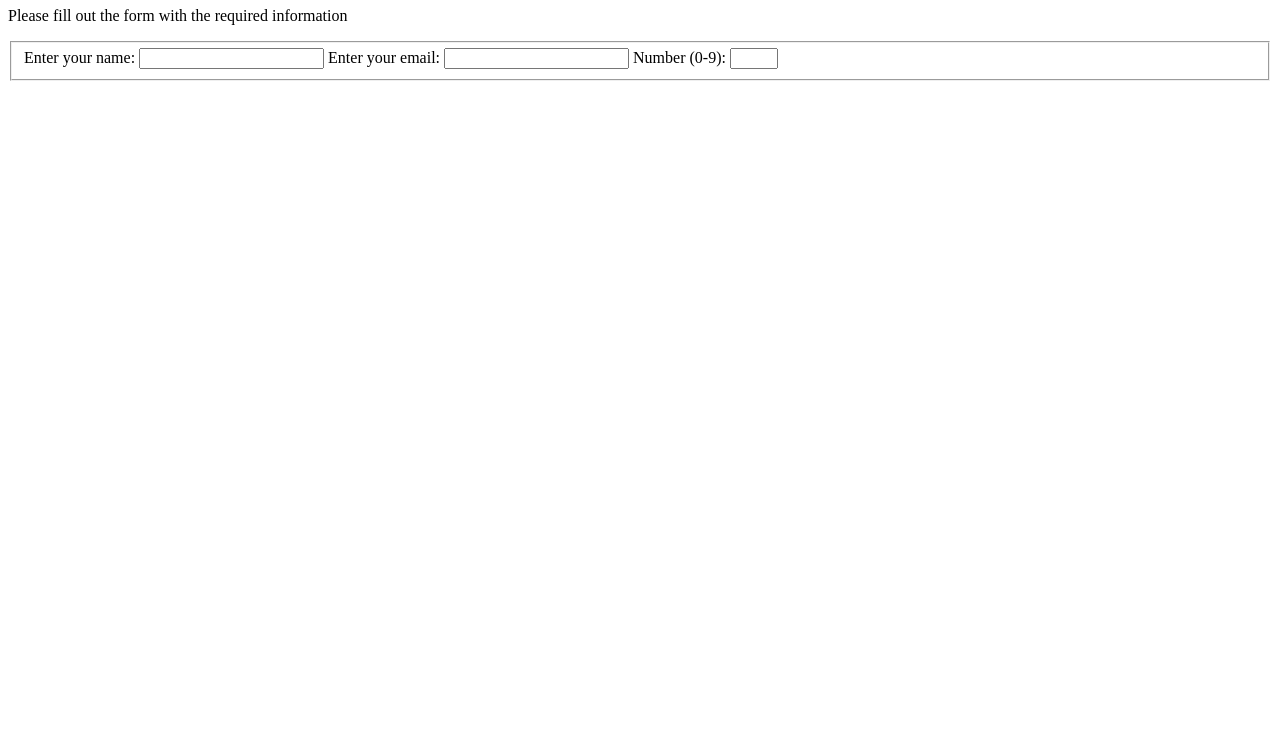
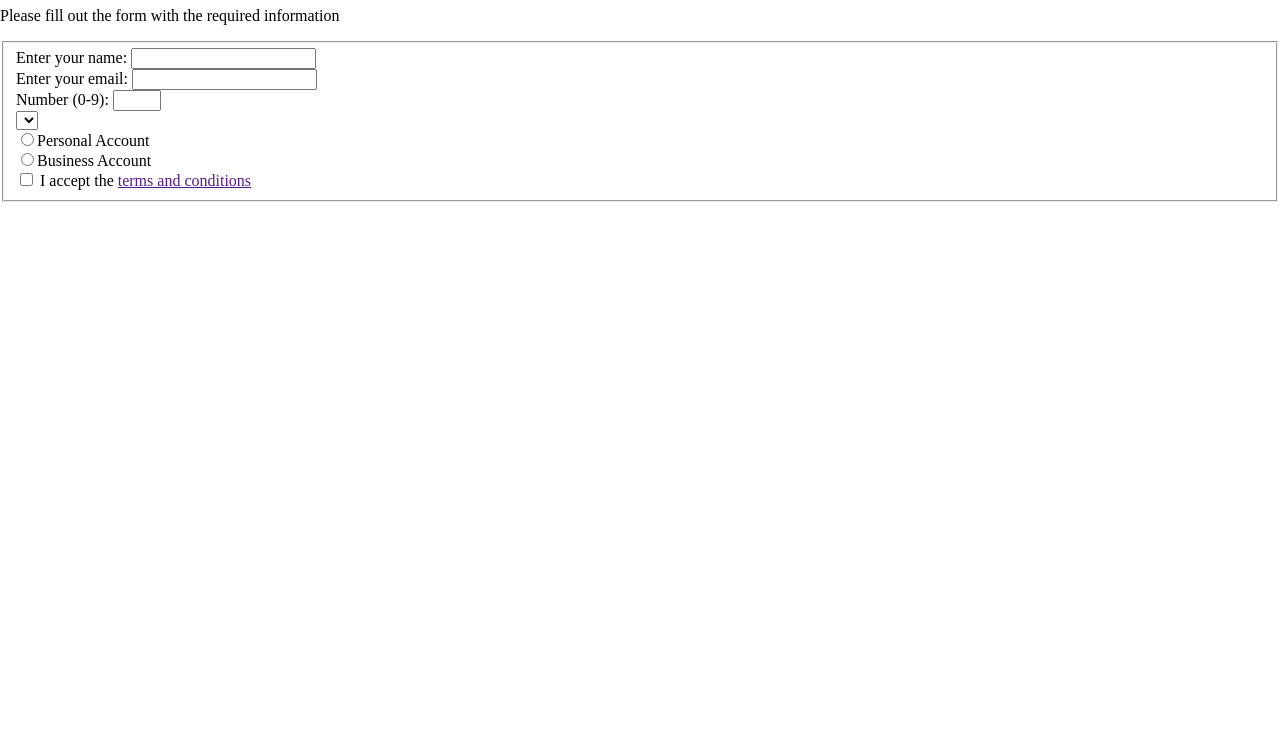
Before and after one commit to kaz9112/fcc-survey-form, a plain HTML site: page index.html in a window 1280 px wide. Shown: the part 73-821 px from the top of the page. Before the commit the page ends 800 px from the top, so only its background shows below. Drawn offline with Linux system fonts and the light colour scheme.

Commit message:
barebone done, start editing css

```diff
--- a/index.html
+++ b/index.html
@@ -11,13 +11,28 @@
     <form id="survey-form" method="post" action="">
       <fieldset>
         <label for="name-label">Enter your name:
-          <input id="name-label" type="text" required>
+          <input type="text" id="name-label" required>
         </label>
         <label for="email-label">Enter your email:
-          <input id="email-label" type="email" required>
+          <input type="email" id="email-label" required>
         </label>
         <label for="number-label">Number (0-9):
-          <input id="number-label" type="number" min="0"max="9" required>
+          <input type="number" id="number-label" min="0"max="9" required>
+        </label>
+        <label for="dropdown">
+          <select id="dropdown" name="">
+            <option></option>
+            <option></option>
+          </select>
+        </label>
+        <label>
+          <input type="radio" id="" name="account-type">Personal Account
+        </label>
+        <label>
+          <input type="radio" id="" name="account-type">Business Account
+        </label>
+        <label>
+          <input type="checkbox" id="terms-and-conditions" required name="terms-and-conditions" /> I accept the <a href="">terms and conditions</a>
         </label>
       </fieldset>
     </form>
--- a/styles.css
+++ b/styles.css
@@ -0,0 +1,9 @@
+body {
+  width: 100%;
+  height: 100vh;
+  margin: 0;
+}
+
+label {
+  display: block;
+}
```
